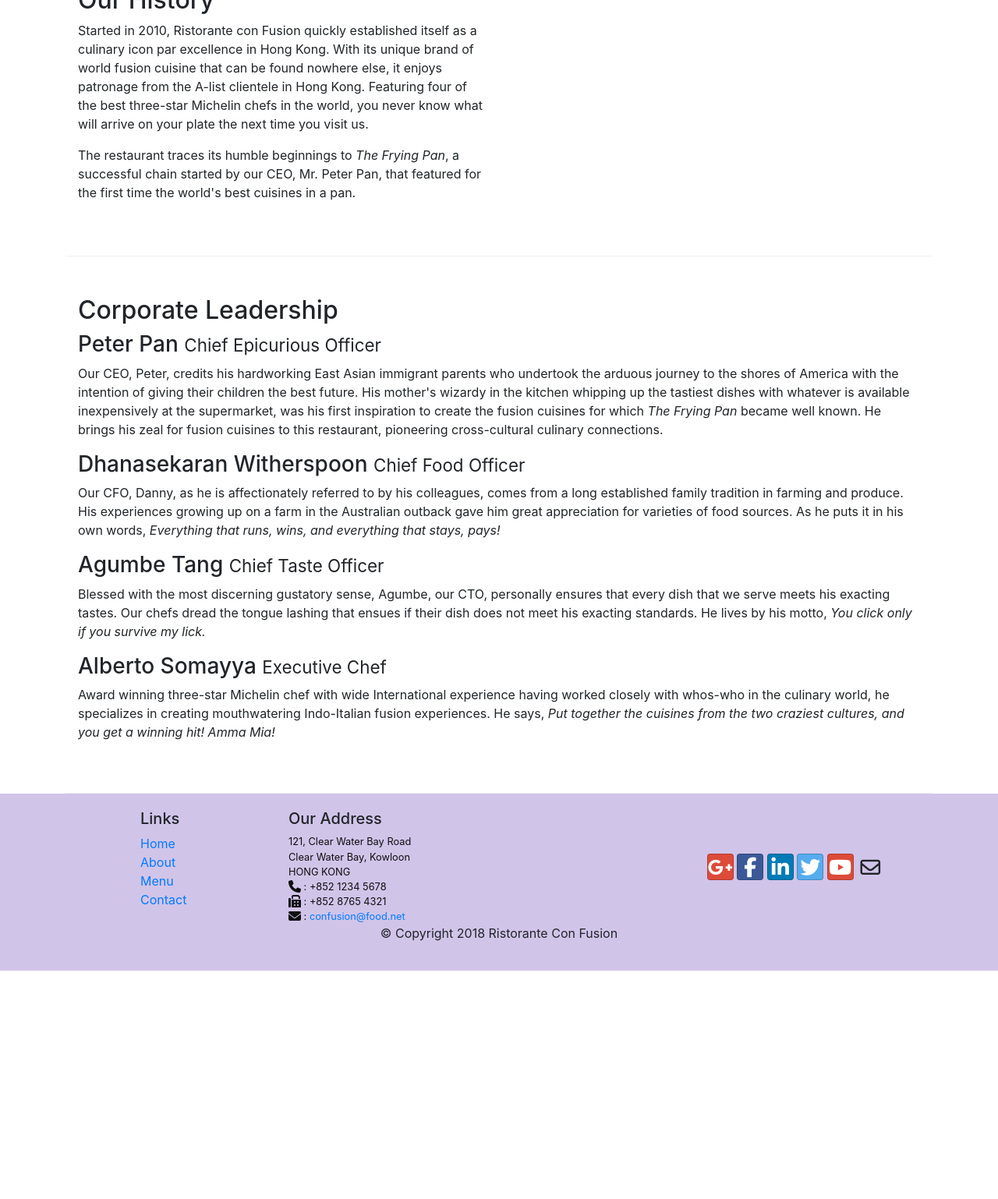
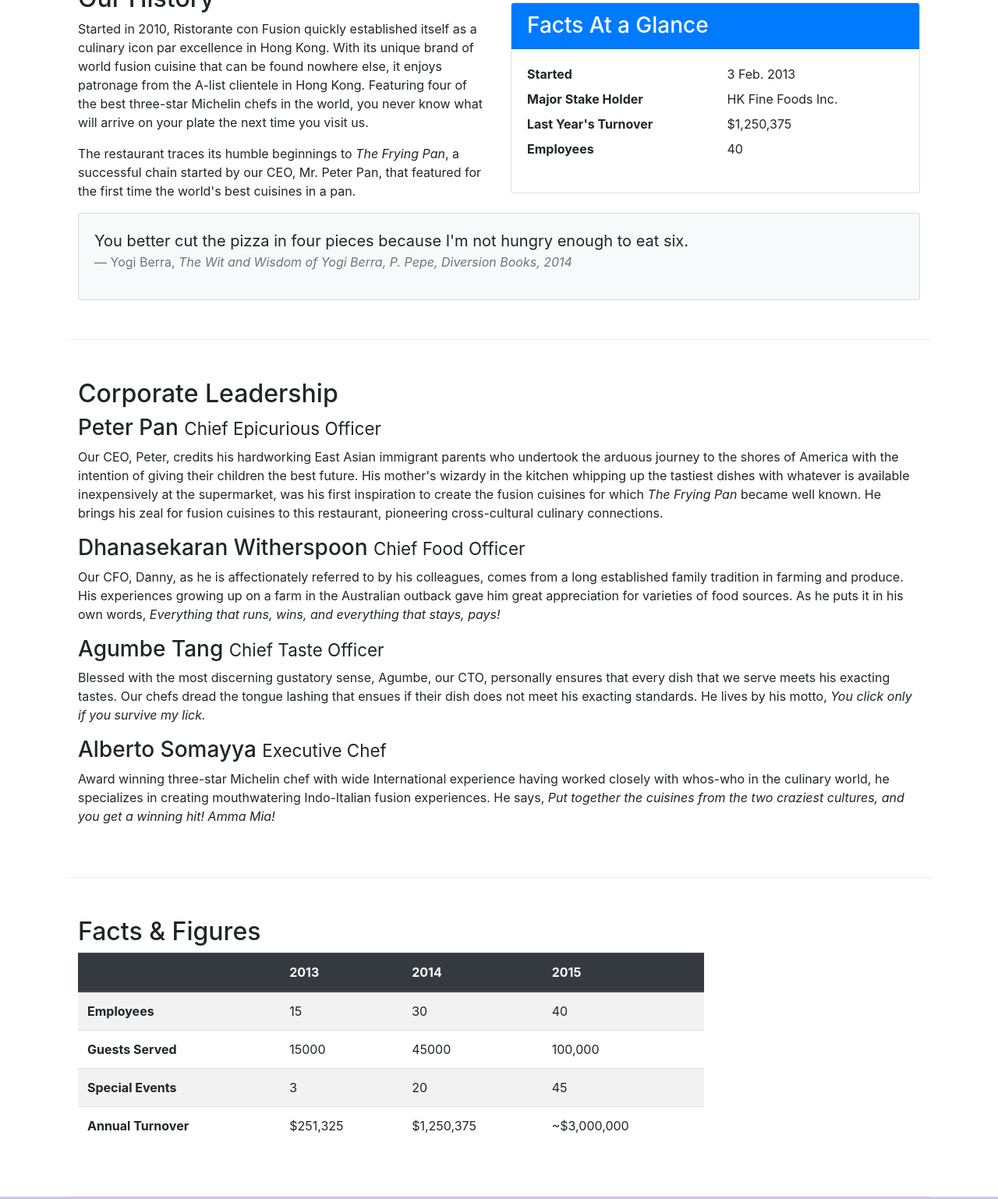
Before and after one commit to kartik-j1999/ConFusion, a website: page aboutus.html in a window 1280 px wide. Shown: the part 536-2074 px from the top of the page at 78% size. Before the commit the page ends 1781 px from the top, so only its background shows below. Drawn offline with nearby package versions, Linux system fonts and the light colour scheme.

Commit message:
tables and cards

```diff
--- a/aboutus.html
+++ b/aboutus.html
@@ -44,6 +44,7 @@
     </header>
 
     <div class="container">
+        <!--breadcrumb & About us-->
         <div class="row">
             <ol class="col-12 breadcrumb">
                 <li class="breadcrumb-item">You are here : <a href="./index.html">Home</a></li>
@@ -54,18 +55,45 @@
                <hr>
             </div>
         </div>
-
+        <!--Our history-->
         <div class="row row-content align-items-center">
             <div class="col-12 col-sm-6">
                 <h2>Our History</h2>
                 <p>Started in 2010, Ristorante con Fusion quickly established itself as a culinary icon par excellence in Hong Kong. With its unique brand of world fusion cuisine that can be found nowhere else, it enjoys patronage from the A-list clientele in Hong Kong.  Featuring four of the best three-star Michelin chefs in the world, you never know what will arrive on your plate the next time you visit us.</p>
                 <p>The restaurant traces its humble beginnings to <em>The Frying Pan</em>, a successful chain started by our CEO, Mr. Peter Pan, that featured for the first time the world's best cuisines in a pan.</p>
             </div>
-            <div class="col-sm-6">
+            <div class="col-12 col-sm-6">
+                <div class="card">
+                    <h3 class="card-header bg-primary text-white">Facts At a Glance</h3>
+                    <div class="card-body">
+                        <dl class="row">
+                            <dt class="col-6">Started</dt>
+                            <dd class="col-6">3 Feb. 2013</dd>
+                            <dt class="col-6">Major Stake Holder</dt>
+                            <dd class="col-6">HK Fine Foods Inc.</dd>
+                            <dt class="col-6">Last Year's Turnover</dt>
+                            <dd class="col-6">$1,250,375</dd>
+                            <dt class="col-6">Employees</dt>
+                            <dd class="col-6">40</dd>
+                        </dl>
+                    </div>
+                </div>
+            </div>
+            <div class="col-12">
+                <div class="card card-body bg-light">
+                    <blockquote class="blockquote">
+                        <p class="mb-0">You better cut the pizza in four pieces because
+                            I'm not hungry enough to eat six.</p>
+                        <footer class="blockquote-footer">Yogi Berra,
+                            <cite title="Source Title">The Wit and Wisdom of Yogi Berra,
+                            P. Pepe, Diversion Books, 2014</cite>
+                        </footer>
+                    </blockquote>
+                </div>
             </div>
         </div>
 
-
+        <!--Corporate Leadership-->
         <div class="row row-content align-items-center">
             <div class="col-12">
                 <h2>Corporate Leadership</h2>
@@ -78,7 +106,54 @@
                 <h3>Alberto Somayya <small>Executive Chef</small></h3>
                 <p class="d-none d-sm-block">Award winning three-star Michelin chef with wide International experience having worked closely with whos-who in the culinary world, he specializes in creating mouthwatering Indo-Italian fusion experiences. He says, <em>Put together the cuisines from the two craziest cultures, and you get a winning hit! Amma Mia!</em></p>
             </div>
-       </div>
+        </div>
+        <!--Table-->
+        <div class="row row-content">
+        <div class="col-12 col-sm-9">
+            <h2>Facts &amp; Figures</h2>
+            <div class="table-responsive">
+                <!--Table content-->
+                <table class="table table-striped">
+                    <thead class="thead-dark">
+                        <tr>
+                            <th>&nbsp;</th>
+                            <th>2013</th>
+                            <th>2014</th>
+                            <th>2015</th>
+                        </tr>
+                    </thead>
+                    <tbody>
+                        <tr>
+                            <th>Employees</th>
+                            <td>15</td>
+                            <td>30</td>
+                            <td>40</td>
+                        </tr>
+                        <tr>
+                            <th>Guests Served</th>
+                            <td>15000</td>
+                            <td>45000</td>
+                            <td>100,000</td>
+                        </tr>
+                        <tr>
+                            <th>Special Events</th>
+                            <td>3</td>
+                            <td>20</td>
+                            <td>45</td>
+                        </tr>
+                        <tr>
+                            <th>Annual Turnover</th>
+                            <td>$251,325</td>
+                            <td>$1,250,375</td>
+                            <td>~$3,000,000</td>
+                        </tr>
+                    </tbody>
+                </table>
+            </div>
+        </div>
+         <div class="col-12 col-sm-3"><!--for keeping 3 columns free on right hand side.-->
+        </div>
+        </div>
 
     </div>
 
```
Also changed, not shown: contactus.html (+1 -1 lines).
